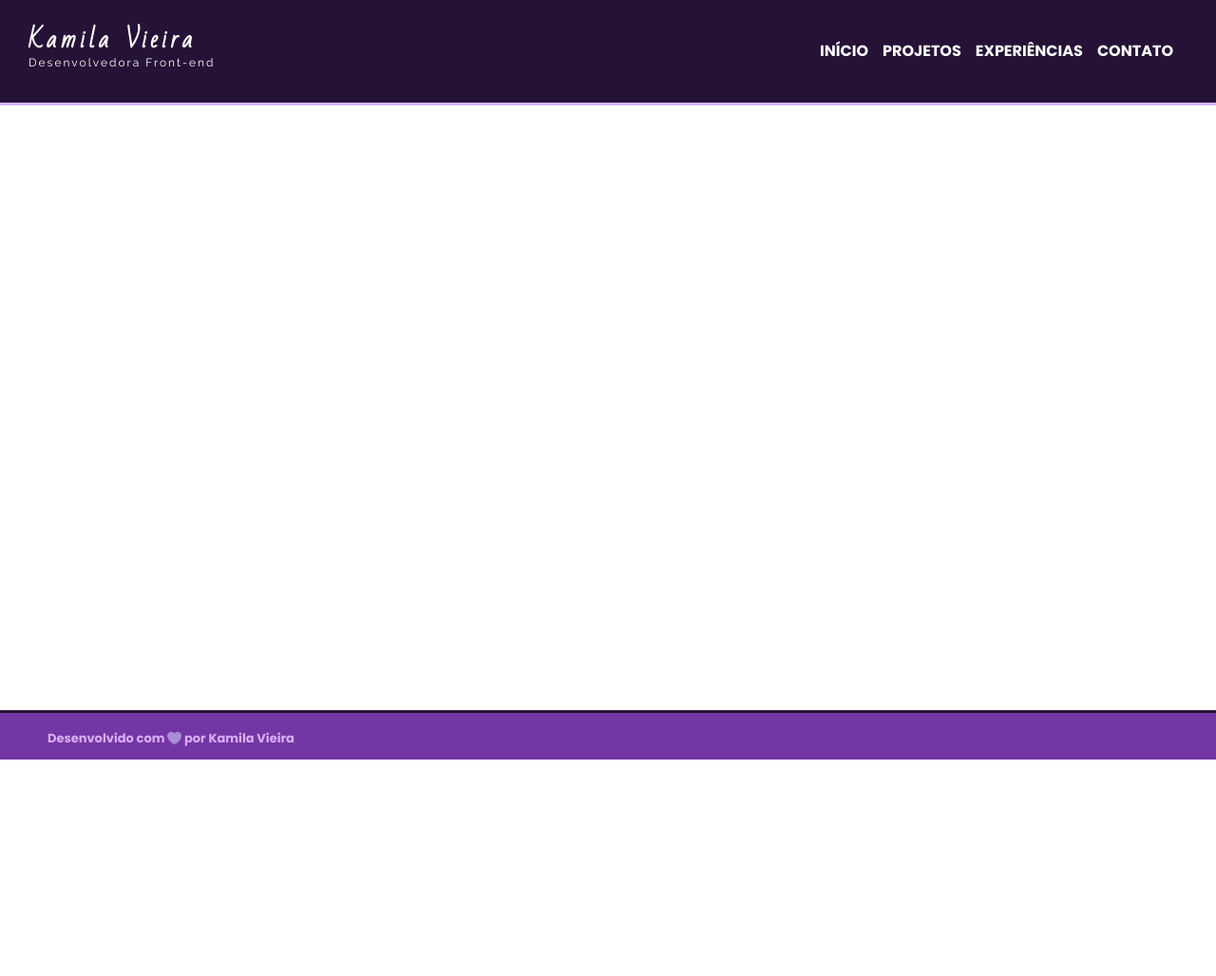
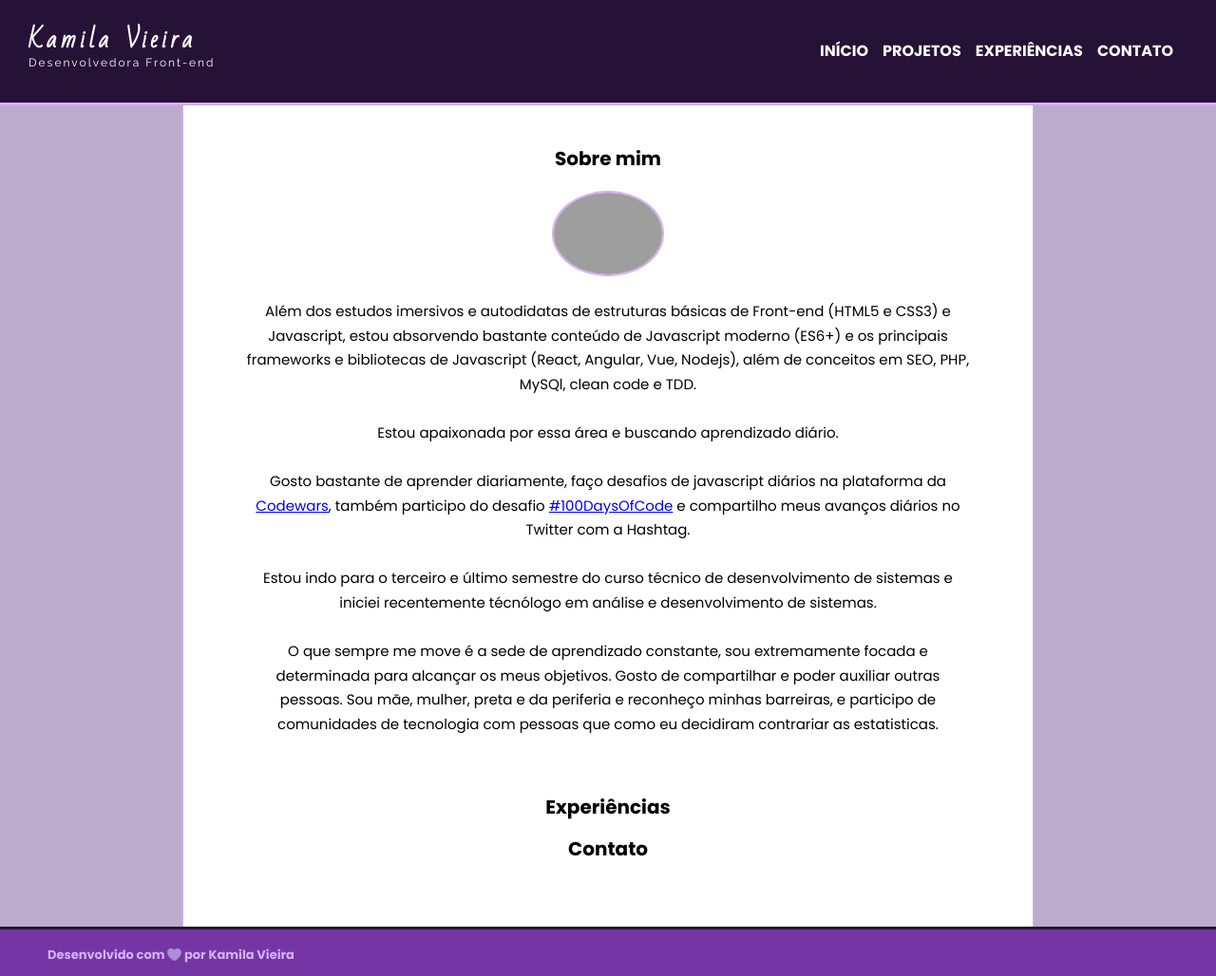
Before and after one commit to Kamila-Vieira/kamila-vieira.github.io, a plain HTML site: page index.html in a window 1280 px wide. Shown: the whole page at 95% size. Before the commit the page ends 800 px from the top, so only its background shows below. Drawn offline with Linux system fonts and the light colour scheme; grey boxes are pictures that could not be loaded.

Commit message:
Inclusão de conteúdo na página inicial

```diff
--- a/assets/css/style.css
+++ b/assets/css/style.css
@@ -21,6 +21,7 @@
 
 body {
   font-family: "Poppins", sans-serif;
+  background-color: #5c2e8565;
 }
 .header {
   display: flex;
@@ -32,8 +33,7 @@ body {
   position: fixed;
   right: 0;
   left: 0;
-  /* RETIRAR QUANDO COMEÇAR A ESTILIZAR O CORPO */
-  margin-bottom: 2rem;
+  top: 0;
 }
 .logo-main {
   color: #ffffff;
@@ -124,9 +124,6 @@ body {
   background: #7436a4;
   border-top: 3px solid #261237;
   width: 100%;
-  /* RETIRAR QUANDO COMEÇAR A ESTILIZAR O CORPO */
-  position: absolute;
-  bottom: 0;
 }
 .footer-container {
   padding: 1rem 20px;
@@ -143,7 +140,7 @@ body {
   top: 3px;
 }
 
-@media (min-width: 720px) {
+@media (min-width: 768px) {
   .header {
     padding: 30px 0;
   }
--- a/index.html
+++ b/index.html
@@ -18,8 +18,8 @@
             <ul class="nav-bar-list">
                 <li class="nav-bar-item"><a href="./" title="Início">Início</a></li>
                 <li class="nav-bar-item"><a href="./projetos/" title="Projetos">Projetos</a></li>
-                <li class="nav-bar-item"><a href="./experiencias/" title="Experiências">Experiências</a></li>
-                <li class="nav-bar-item"><a href="./contato/" title="Contato">Contato</a></li>
+                <li class="nav-bar-item"><a href="#experiences" title="Experiências">Experiências</a></li>
+                <li class="nav-bar-item"><a href="#contact" title="Contato">Contato</a></li>
             </ul>
         </nav>
         <div class="menu-responsive-container">
@@ -32,22 +32,46 @@
                 <ul class="nav-bar-list">
                     <li class="nav-bar-item"><a href="./" title="Início">Início</a></li>
                     <li class="nav-bar-item"><a href="./projetos/" title="Projetos">Projetos</a></li>
-                    <li class="nav-bar-item"><a href="./experiencias/" title="Experiências">Experiências</a></li>
-                    <li class="nav-bar-item"><a href="./contato/" title="Contato">Contato</a></li>
+                    <li class="nav-bar-item"><a href="#experiences" title="Experiências">Experiências</a></li>
+                    <li class="nav-bar-item"><a href="#contact" title="Contato">Contato</a></li>
                 </ul>
             </nav>
         </div>
     </header>
     <main class="main">
-       <!--  <h2>Em Breve!</h2>
-        <h2>Sobre mim</h2>
-        <article class="about-me">
-            <p>Além dos estudos imersivos e autodidatas de estruturas básicas (HTML5 e CSS3), estou absorvendo bastante conteúdo de Javascript,
-            Javascript moderno (ES6+) e seus principais frameworks e bibliotecas (React, Angular, Vue, Nodejs), além de conceitos em SEO, PHP, MySQl, clean code e TDD.
-            </p>
-            <p>Estou apaixonada por essa área e buscando aprendizado diário.</p>
-            <p>Acompanhe meus projetos no meu perfil do GitHub: https://github.com/kamila-vieira </p>
-        </article> -->
+        <section id="about">
+            <article class="about-container">
+                <h2 class="section-title">Sobre mim</h2>
+                <img class="avatar" src="https://avatars1.githubusercontent.com/u/60486364?s=460&u=62d7a70278f4484b041cd2c6658b4f2075b748e3&v=4" alt="Kamila Vieira">
+                <p class="about-resume">
+                    Além dos estudos imersivos e autodidatas de estruturas básicas de Front-end (HTML5 e CSS3) e Javascript,
+                    estou absorvendo bastante conteúdo de Javascript moderno (ES6+) e os principais frameworks e bibliotecas de Javascript
+                    (React, Angular, Vue, Nodejs), além de conceitos em SEO, PHP, MySQl, clean code e TDD.
+                    <br><br>
+                    Estou apaixonada por essa área e buscando aprendizado diário.
+                    <br><br>
+                    Gosto bastante de aprender diariamente, faço desafios de javascript diários na plataforma da
+                    <a href="https://www.codewars.com/users/kamila_vieira">Codewars</a>,
+                    também participo do desafio
+                    <a href="https://www.100daysofcode.com/">#100DaysOfCode</a>
+                    e compartilho meus avanços diários no Twitter com a Hashtag.
+                    <br><br>
+                    Estou indo para o terceiro e último semestre do curso técnico de desenvolvimento de sistemas e iniciei
+                    recentemente técnólogo em análise e desenvolvimento de sistemas.
+                    <br><br>
+                    O que sempre me move é a sede de aprendizado constante, sou extremamente focada e determinada para alcançar
+                    os meus objetivos. Gosto de compartilhar e poder auxiliar outras pessoas.
+                    Sou mãe, mulher, preta e da periferia e reconheço minhas barreiras, e participo de comunidades de tecnologia com pessoas que como
+                    eu decidiram contrariar as estatisticas.
+                </p>
+            </article>
+        </section>
+        <section id="experiences">
+            <h2 class="section-title">Experiências</h2>
+        </section>
+        <section id="contact">
+            <h2 class="section-title">Contato</h2>
+        </section>
     </main>
     <footer class="footer">
         <article class="footer-container">
--- a/style.css
+++ b/style.css
@@ -1,9 +1,46 @@
-main h2 {
+.main {
+  margin: auto 2.5rem;
+  margin-top: 4rem;
+  padding: 2rem 1rem;
+  background-color: #ffffff;
+  border: 1px solid #d6aff3;
+  border-bottom: none;
+  border-top: none;
+}
+#about {
+  margin-bottom: 4rem;
+}
+.about-container {
+  display: flex;
+  flex-direction: column;
+}
+.section-title {
   text-align: center;
   margin-bottom: 5px;
   font-size: 20px;
   font-weight: bold;
+  margin-bottom: 1.5rem;
+}
+.avatar {
+  width: 40%;
+  border-radius: 50%;
+  border: 2px solid #d6aff3;
+  margin: 0 auto;
+  margin-bottom: 1.5rem;
+}
+.about-resume {
+  text-align: center;
+  line-height: 1.6rem;
+  font-size: 15px;
 }
 
-@media (min-width: 720px) {
+@media (min-width: 768px) {
+  .main {
+    margin: auto 15vw;
+    margin-top: 6.8rem;
+    padding: 3rem 4rem;
+  }
+  .avatar {
+    width: 15%;
+  }
 }
```
Also changed, not shown: contato/index.html (deleted, +0 -60 lines), contato/style.css (deleted, +0 -9 lines), experiencias/index.html (deleted, +0 -60 lines), experiencias/style.css (deleted, +0 -9 lines), projetos/index.html (+4 -4 lines).
